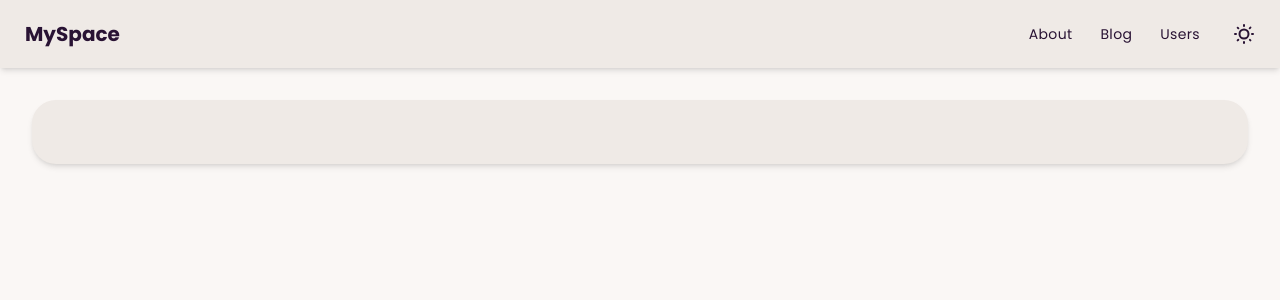
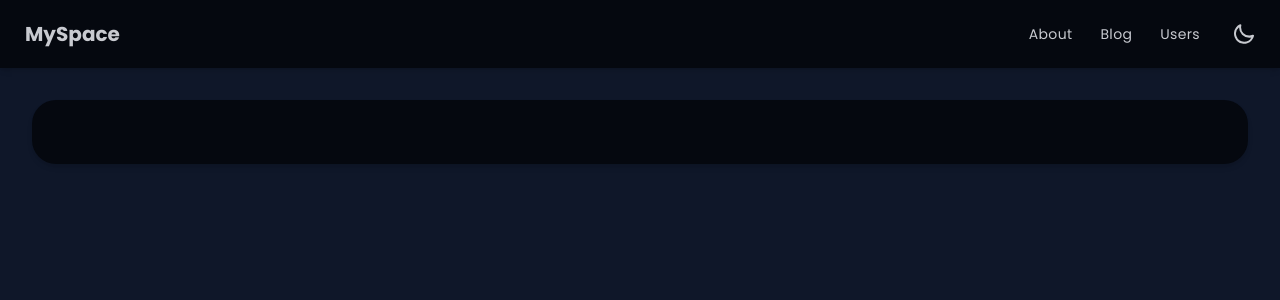
Before and after one commit to Sankalp-G/nextjs-my-space, a Next.js app: page / in a window 1280 px wide. Both pictures are taken after a click on the label 1244 px from the left and 34 px from the top of the page. Shown: the top 300 px of the page. Built offline with nearby package versions, Linux system fonts and the light colour scheme.

Commit message:
refactor theme setting and defaults

```diff
--- a/app/ThemeToggle.tsx
+++ b/app/ThemeToggle.tsx
@@ -1,29 +1,33 @@
 "use client"
 
 import { useState, useEffect } from "react";
+import { theme } from "@/data/theme";
 
 export default function ThemeToggle() {
-  const [theme, setTheme] = useState(localStorage.getItem("theme") ?? "light");
+  let defaultTheme = theme.light;
+  if (typeof window !== "undefined") {
+    defaultTheme = localStorage?.getItem("theme") ?? theme.light
+  }
+
+  const [currTheme, setTheme] = useState(defaultTheme);
 
   const toggleTheme = () => {
-    setTheme(theme === 'cupcake' ? 'night' : 'cupcake');
+    setTheme(currTheme === theme.light ? theme.dark : theme.light);
   };
 
   useEffect(() => {
-    localStorage.setItem('theme', theme!)
+    localStorage.setItem('theme', currTheme!)
     const localTheme = localStorage.getItem('theme')
     document.querySelector('html')?.setAttribute('data-theme', localTheme!)
-  }, [theme]);
+  }, [currTheme]);
 
   return (
-      <label className="swap swap-rotate">
-
+    <label className="swap swap-rotate">
       <input type="checkbox" onClick={toggleTheme} />
 
-      <svg className="swap-on fill-current w-6 h-6 sm:mx-4" xmlns="http://www.w3.org/2000/svg" viewBox="0 0 24 24"><path d="M5.64,17l-.71.71a1,1,0,0,0,0,1.41,1,1,0,0,0,1.41,0l.71-.71A1,1,0,0,0,5.64,17ZM5,12a1,1,0,0,0-1-1H3a1,1,0,0,0,0,2H4A1,1,0,0,0,5,12Zm7-7a1,1,0,0,0,1-1V3a1,1,0,0,0-2,0V4A1,1,0,0,0,12,5ZM5.64,7.05a1,1,0,0,0,.7.29,1,1,0,0,0,.71-.29,1,1,0,0,0,0-1.41l-.71-.71A1,1,0,0,0,4.93,6.34Zm12,.29a1,1,0,0,0,.7-.29l.71-.71a1,1,0,1,0-1.41-1.41L17,5.64a1,1,0,0,0,0,1.41A1,1,0,0,0,17.66,7.34ZM21,11H20a1,1,0,0,0,0,2h1a1,1,0,0,0,0-2Zm-9,8a1,1,0,0,0-1,1v1a1,1,0,0,0,2,0V20A1,1,0,0,0,12,19ZM18.36,17A1,1,0,0,0,17,18.36l.71.71a1,1,0,0,0,1.41,0,1,1,0,0,0,0-1.41ZM12,6.5A5.5,5.5,0,1,0,17.5,12,5.51,5.51,0,0,0,12,6.5Zm0,9A3.5,3.5,0,1,1,15.5,12,3.5,3.5,0,0,1,12,15.5Z"/></svg>
+      <svg className="swap-on fill-current w-6 h-6 sm:mx-4" xmlns="http://www.w3.org/2000/svg" viewBox="0 0 24 24"><path d="M21.64,13a1,1,0,0,0-1.05-.14,8.05,8.05,0,0,1-3.37.73A8.15,8.15,0,0,1,9.08,5.49a8.59,8.59,0,0,1,.25-2A1,1,0,0,0,8,2.36,10.14,10.14,0,1,0,22,14.05,1,1,0,0,0,21.64,13Zm-9.5,6.69A8.14,8.14,0,0,1,7.08,5.22v.27A10.15,10.15,0,0,0,17.22,15.63a9.79,9.79,0,0,0,2.1-.22A8.11,8.11,0,0,1,12.14,19.73Z"/></svg>
 
-      <svg className="swap-off fill-current w-6 h-6 sm:mx-4" xmlns="http://www.w3.org/2000/svg" viewBox="0 0 24 24"><path d="M21.64,13a1,1,0,0,0-1.05-.14,8.05,8.05,0,0,1-3.37.73A8.15,8.15,0,0,1,9.08,5.49a8.59,8.59,0,0,1,.25-2A1,1,0,0,0,8,2.36,10.14,10.14,0,1,0,22,14.05,1,1,0,0,0,21.64,13Zm-9.5,6.69A8.14,8.14,0,0,1,7.08,5.22v.27A10.15,10.15,0,0,0,17.22,15.63a9.79,9.79,0,0,0,2.1-.22A8.11,8.11,0,0,1,12.14,19.73Z"/></svg>
-
+      <svg className="swap-off fill-current w-6 h-6 sm:mx-4" xmlns="http://www.w3.org/2000/svg" viewBox="0 0 24 24"><path d="M5.64,17l-.71.71a1,1,0,0,0,0,1.41,1,1,0,0,0,1.41,0l.71-.71A1,1,0,0,0,5.64,17ZM5,12a1,1,0,0,0-1-1H3a1,1,0,0,0,0,2H4A1,1,0,0,0,5,12Zm7-7a1,1,0,0,0,1-1V3a1,1,0,0,0-2,0V4A1,1,0,0,0,12,5ZM5.64,7.05a1,1,0,0,0,.7.29,1,1,0,0,0,.71-.29,1,1,0,0,0,0-1.41l-.71-.71A1,1,0,0,0,4.93,6.34Zm12,.29a1,1,0,0,0,.7-.29l.71-.71a1,1,0,1,0-1.41-1.41L17,5.64a1,1,0,0,0,0,1.41A1,1,0,0,0,17.66,7.34ZM21,11H20a1,1,0,0,0,0,2h1a1,1,0,0,0,0-2Zm-9,8a1,1,0,0,0-1,1v1a1,1,0,0,0,2,0V20A1,1,0,0,0,12,19ZM18.36,17A1,1,0,0,0,17,18.36l.71.71a1,1,0,0,0,1.41,0,1,1,0,0,0,0-1.41ZM12,6.5A5.5,5.5,0,1,0,17.5,12,5.51,5.51,0,0,0,12,6.5Zm0,9A3.5,3.5,0,1,1,15.5,12,3.5,3.5,0,0,1,12,15.5Z"/></svg>
     </label>
   )
 }
--- a/app/layout.tsx
+++ b/app/layout.tsx
@@ -2,6 +2,7 @@
 import type { Metadata } from 'next'
 import { Poppins } from 'next/font/google'
 import NavMenu from './NavMenu'
+import { theme } from '@/data/theme'
 
 const inter = Poppins({ subsets: ['latin'], weight: ['400', '700'] })
 
@@ -16,7 +17,7 @@
   children: React.ReactNode
 }) {
   return (
-    <html lang="en" data-theme="night">
+    <html lang="en" data-theme={theme.light}>
       <body className={inter.className}>
         <NavMenu />
         <div className='m-8 p-8 rounded-3xl h-full bg-base-200 shadow-md'>
--- /dev/null
+++ b/data/theme.ts
@@ -0,0 +1,4 @@
+export const theme = {
+  light: "cupcake",
+  dark: "night"
+}
```
